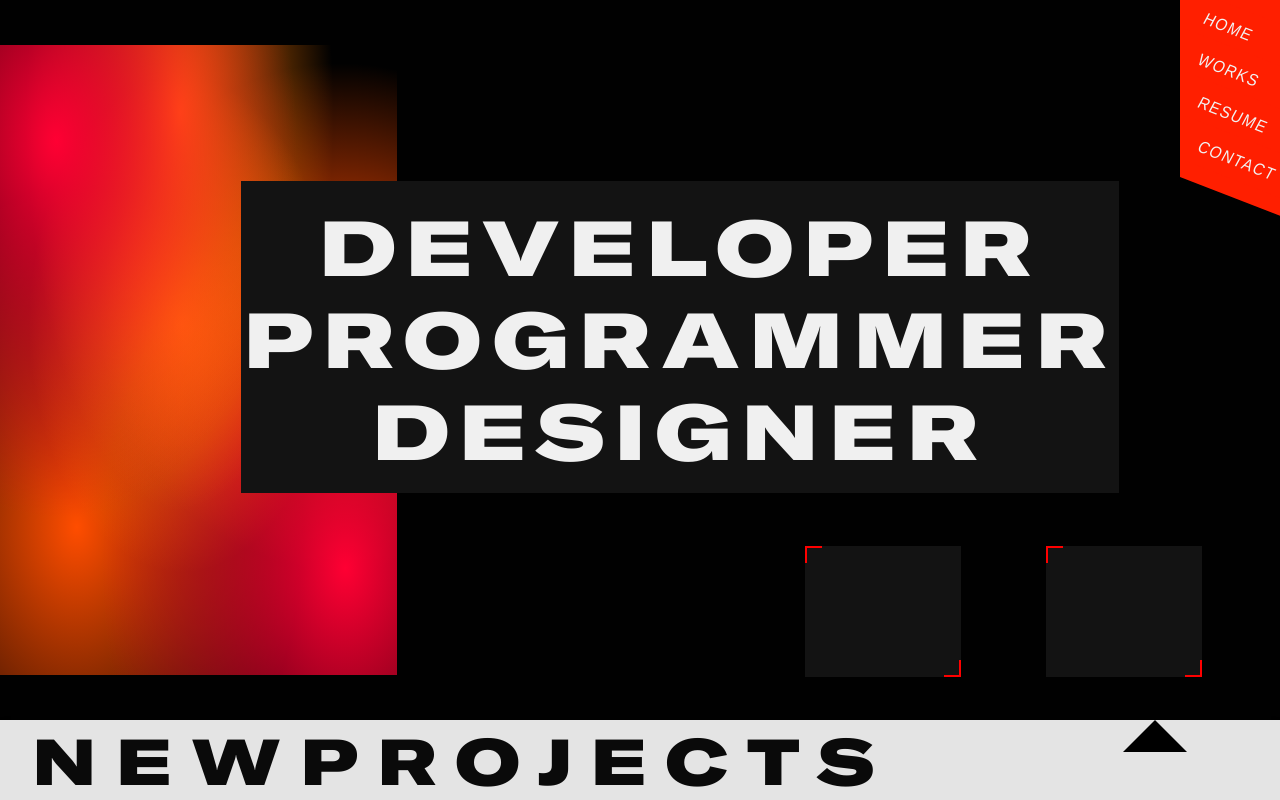
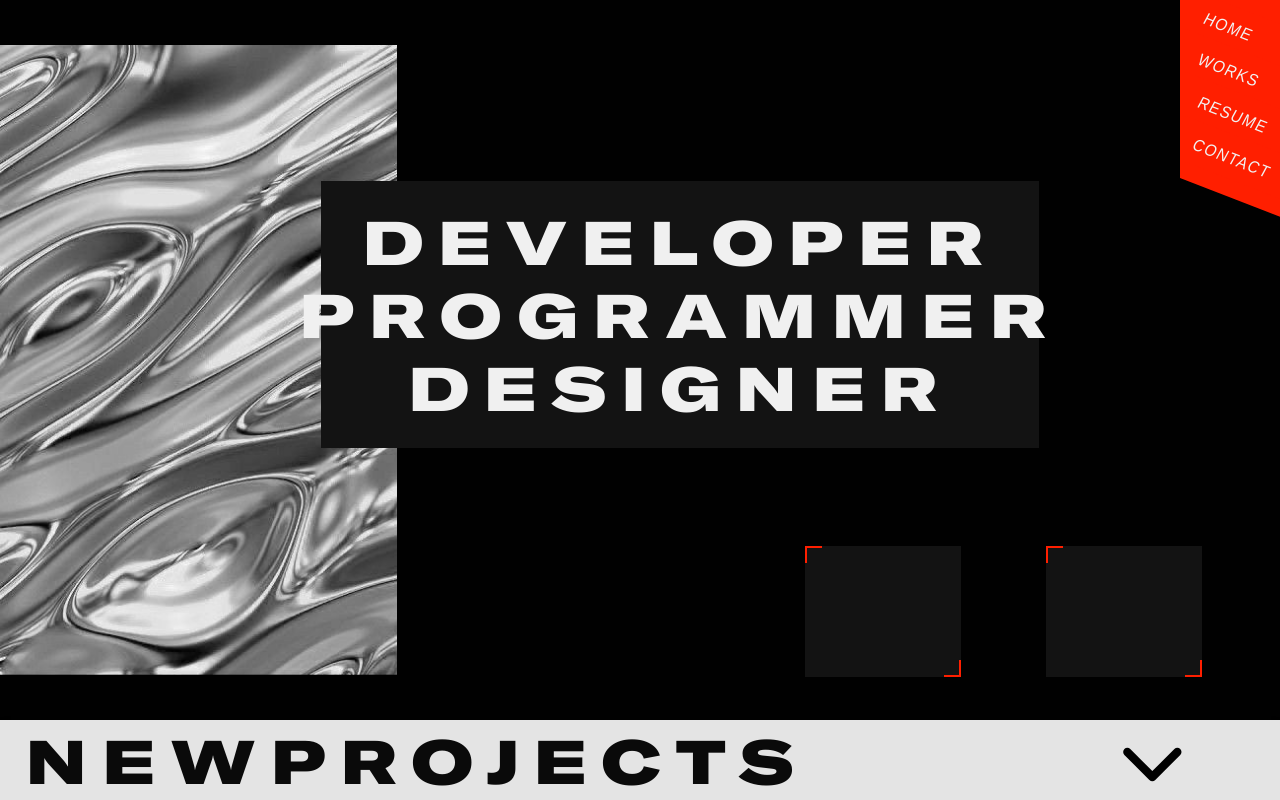
Before and after one commit to kevin21018212/PortfolioV3, a Next.js app: page / in a window 1280 px wide. Built offline with nearby package versions, Linux system fonts and the light colour scheme.

Commit message:
passable homepage

```diff
--- /dev/null
+++ b/app/common.module.scss
@@ -0,0 +1,168 @@
+/* Variables */
+$primaryColor: #ff1f00;
+$primary-hover-color: #429635;
+$secondary-color: #6200ea;
+$secondary-hover-color: #3700b3;
+$danger-color: #d9534f;
+$danger-hover-color: #c9302c;
+$input-border-color: #ccc;
+$input-focus-color: #6200ea;
+$input-focus-shadow-color: rgba(98, 0, 234, 0.5);
+$boxBackground: #131313;
+
+$textPrimary: #f0f0f0;
+$textSecondary: #e4e4e4;
+/* Typography */
+.title {
+  font-size: 4.75vw;
+  letter-spacing: 15px;
+}
+
+/*Shadows*/
+
+$boxShadow: rgba(0, 0, 0, 0.16) 0px 3px 6px, rgba(0, 0, 0, 0.23) 0px 3px 6px;
+$buttonShadow: rgba(0, 0, 0, 0.12) 0px 1px 3px, rgba(0, 0, 0, 0.24) 0px 1px 2px;
+.bg-shadow-round {
+  box-shadow: 0 4px 8px rgba(0, 0, 0, 0.1);
+  border-radius: 8px;
+}
+
+.bg-shadow {
+  box-shadow: 0 4px 8px rgba(0, 0, 0, 0.1);
+}
+
+.bgShadowWhite {
+  border-radius: 8px;
+  box-shadow: 0 4px 8px rgba(0, 0, 0, 0.1);
+  background-color: #fff;
+}
+
+/*Gradients*/
+$simpleGradient: linear-gradient(45deg, #ffd700, #ff4500, #ff1493);
+
+/* Containers */
+
+.container {
+  margin: 0 auto;
+  padding: 1rem;
+  gap: 2rem;
+}
+
+.pageContainer {
+  @extend .flexColumnCenter;
+  width: 90vw;
+  padding: 5vw;
+  gap: 2rem;
+}
+
+.gridDisplayContainer {
+  @extend .container;
+  @extend .bgShadowWhite;
+  width: 100%;
+  display: flex;
+  flex-wrap: wrap;
+}
+
+/* Flex Utilities */
+
+.flex-column {
+  display: flex;
+  flex-direction: column;
+}
+
+.flexCenter {
+  display: flex;
+  align-items: center;
+  justify-content: center;
+}
+
+.flex-horizontal {
+  display: flex;
+  align-items: center;
+}
+.flexColumnCenter {
+  display: flex;
+  flex-direction: column;
+  align-items: center;
+  justify-content: center;
+}
+
+/* Grid Utilities */
+.gridContainer {
+  display: grid;
+  grid-template-columns: repeat(auto-fit, minmax(100px, 1fr));
+  gap: 8px;
+}
+
+/* Misc */
+
+.image {
+  width: 100%;
+  height: auto;
+  border-radius: 4px;
+  margin-top: 16px;
+}
+
+.editIcon {
+  position: absolute;
+  cursor: pointer;
+  top: 15px;
+  right: 15px;
+}
+.actionButtons {
+  position: absolute;
+  bottom: 10px;
+  z-index: 10;
+  right: 10px;
+}
+
+.link {
+  font-size: 16px;
+  color: $secondary-color;
+  text-decoration: none;
+  &:hover {
+    background-color: $primary-hover-color;
+  }
+}
+
+/* Buttons */
+.required {
+  color: red;
+  margin-left: 4px;
+}
+
+.saveButton,
+.deleteButton {
+  padding: 8px 16px;
+  margin-right: 8px;
+  border: none;
+  border-radius: 4px;
+  cursor: pointer;
+}
+
+.saveButton {
+  background-color: #2196f3;
+  color: #fff;
+}
+
+.deleteButton {
+  background-color: #f44336;
+  color: #fff;
+}
+.closeButton {
+  position: absolute;
+  top: 10px;
+  right: 10px;
+  width: 30px;
+  height: 30px;
+  background-color: $danger-color;
+  color: white;
+  border: none;
+  border-radius: 50%;
+  cursor: pointer;
+  @extend .flexCenter;
+
+  & {
+    background-color: $danger-hover-color;
+  }
+}
--- a/app/global/navbar.module.css
+++ b/app/global/navbar.module.scss
@@ -1,3 +1,5 @@
+@import "../common.module.scss";
+
 .navbar {
   position: fixed;
   right: 0px;
@@ -23,7 +25,7 @@
   height: 0;
   border-style: solid;
   border-width: 0 15vh 4vh 0;
-  border-color: transparent var(--primary) transparent transparent;
+  border-color: transparent $primaryColor transparent transparent;
 }
 
 /*Links*/
@@ -44,7 +46,7 @@
   margin-left: -25%;
   padding-left: 2.5vw;
   box-sizing: border-box;
-  background-color: var(--primary);
+  background-color: $primaryColor;
   transform: skew(-10deg) rotate(20deg);
   transition: transform 0.5s ease;
   min-height: 2vh;
@@ -55,7 +57,7 @@
   padding-left: 3vw;
 }
 .lastLink {
-  padding-left: 2.5vw;
+  padding-left: 2vw;
 }
 
 .firstLink:hover,
@@ -72,13 +74,13 @@
   padding-left: 4vw;
 }
 .lastLink:hover {
-  padding-left: 3vw;
+  padding-left: 2.5vw;
 }
 .secondLink a,
 .thirdLink a,
 .firstLink a,
 .lastLink a {
-  color: var(--primary-color);
+  color: $textSecondary;
   text-decoration: none;
 }
 
--- a/app/global/navbar.tsx
+++ b/app/global/navbar.tsx
@@ -1,5 +1,6 @@
+
 import Link from "next/link";
-import styles from "./navbar.module.css";
+import styles from "./navbar.module.scss";
 
 const NavBar = () => {
   return (
--- a/app/global/spacer.module.css
+++ b/app/global/spacer.module.scss
@@ -1,6 +1,8 @@
+@import "../common.module.scss";
+
 .spacerContainer {
   height: 100%;
-  background-color: var(--textSecondary);
+  background-color: $textSecondary;
   display: flex;
   padding: 2.5%;
   flex-direction: column;
@@ -13,7 +15,7 @@
 
 .spacerContainerSimple {
   height: 100%;
-  background-color: var(--textSecondary);
+  background-color: $textSecondary;
   display: flex;
   align-items: center;
   overflow: hidden;
@@ -21,11 +23,10 @@
   box-shadow: var(--arrowShadow);
 }
 
-/*Button Section*/
+/* Button Section */
 .spacerContainerButton {
   height: 100%;
-
-  background-color: var(--textSecondary);
+  background-color: $textSecondary;
   display: flex;
   flex-direction: row;
   align-items: center;
@@ -33,42 +34,36 @@
 }
 .spacerContainerButton h1 {
   padding-left: 2.5%;
-  font-size: 5vw;
-  letter-spacing: 1.5vw;
   width: 80%;
+  @extend .title;
+}
+
+.toggleButtonContainer {
+  display: flex;
+  align-items: center;
+  justify-content: center;
+  width: 20%;
+  height: 100%;
+}
+
+.textContainer {
+  display: flex;
+  align-items: center;
+  justify-content: flex-start;
+  width: 80%;
+  height: 100%;
 }
 
 .toggleButton {
   background: transparent;
   border: none;
   cursor: pointer;
-  width: 20%;
+  width: 100%;
   height: 100%;
   padding: 0;
   transition: transform 0.5s;
   position: relative;
+  display: flex;
+  align-items: center;
+  justify-content: center;
 }
-
-.toggleButton::before,
-.toggleButton::after {
-  content: "";
-  position: absolute;
-  width: 0;
-  height: 0;
-  border: 2.5vw solid transparent;
-  transition: transform 0.5s;
-  top: 40%;
-  transform: translate(-50%, -50%);
-}
-
-.toggleButton.upArrow::before {
-  border-bottom-color: #000;
-  top: 70%;
-  transform: translate(-50%, -50%) rotate(180deg);
-}
-
-.toggleButton.downArrow::before {
-  border-bottom-color: #000;
-  top: 0%;
-  transform: translate(-50%, -50%) rotate(0deg);
-}
--- a/app/global/spacer.tsx
+++ b/app/global/spacer.tsx
@@ -1,5 +1,7 @@
 import React from "react";
-import styles from "./spacer.module.css";
+import styles from "./spacer.module.scss";
+import { FontAwesomeIcon } from "@fortawesome/react-fontawesome";
+import { faChevronUp, faChevronDown } from "@fortawesome/free-solid-svg-icons";
 import { spacerContainerProps } from "../data/types";
 
 const SpacerContainer = ({
@@ -11,13 +13,17 @@ const SpacerContainer = ({
   if (handleToggleProject != null) {
     return (
       <div className={styles.spacerContainerButton}>
-        <h1 className={styles.projectNumber}>{title}</h1>
-        <button
-          onClick={handleToggleProject}
-          className={`${styles.toggleButton} ${
-            isProjectOpen ? styles.upArrow : styles.downArrow
-          }`}
-        ></button>
+        <div className={styles.textContainer}>
+          <h1 className={styles.projectNumber}>{title}</h1>
+        </div>
+        <div className={styles.toggleButtonContainer}>
+          <button onClick={handleToggleProject} className={styles.toggleButton}>
+            <FontAwesomeIcon
+              icon={isProjectOpen ? faChevronUp : faChevronDown}
+              size="5x"
+            />
+          </button>
+        </div>
       </div>
     );
   }
--- a/app/globals.css
+++ b/app/globals.css
@@ -14,7 +14,7 @@ p {
   font-family: "Monument Grotesk Medium", sans-serif;
   color: #f2f2f2;
   letter-spacing: 1.5px;
-  font-size: 1.75vw;
+  font-size: 1.25rem; /* Changed from vw to rem */
   margin: 2.5% 0 0 0;
 }
 
@@ -24,14 +24,14 @@ h1 {
   margin: 0;
   text-transform: uppercase;
   line-height: 1.2;
-  font-size: 6vw;
+  font-size: 4rem; /* Changed from vw to rem */
   color: #0a0a0a;
   letter-spacing: 10px;
 }
 
 h2 {
   font-family: "Monument Grotesk Black", sans-serif;
-  font-size: 5vw;
+  font-size: 3.5rem; /* Changed from vw to rem */
   margin-bottom: 0;
   letter-spacing: 4px;
   color: #f5f7fa;
@@ -44,13 +44,13 @@ h3 {
   font-family: "Monument Grotesk Bold", sans-serif;
   color: #f5f7fa;
   margin: 2.5% 0;
-  font-size: 3.5vw;
+  font-size: 2.5rem; /* Changed from vw to rem */
 }
 
 h4 {
   font-family: "Monument Grotesk Medium", sans-serif;
   color: #f5f7fa;
-  font-size: 3vw;
+  font-size: 2rem; /* Changed from vw to rem */
   margin: 1% 0% 0% 5%;
   letter-spacing: 0.025em;
 }
@@ -59,13 +59,13 @@ h5 {
   font-family: "Neue Montreal Bold", sans-serif;
   margin: 2.5% 0% 0% 0%;
   letter-spacing: 3px;
-  font-size: 2.5vw;
+  font-size: 1.75rem; /* Changed from vw to rem */
   color: #f2f2f2;
 }
 
 h6 {
-  font-family: "Monument Extended ", sans-serif;
-  font-size: 2vw;
+  font-family: "Monument Extended", sans-serif;
+  font-size: 1.5rem; /* Changed from vw to rem */
   margin: 0;
   margin-top: 2.5%;
   letter-spacing: 1px;
@@ -138,21 +138,15 @@ h6 {
 
 html {
   /*colors*/
-  --boxBackground: #131313;
-  --primary: #ff1f00;
-
-  --textPrimary: #f0f0f0;
-  --textSecondary: #e4e4e4;
 
   /*Text*/
   --mediumSeperated: "Monument Grotesk Regular", sans-serif;
 
   /*Shadow Stylign*/
-  --buttonShadow: rgba(0, 0, 0, 0.12) 0px 1px 3px,
-    rgba(0, 0, 0, 0.24) 0px 1px 2px;
+
   --arrowShadow: rgba(0, 0, 0, 0.16) 0px 3px 6px,
     rgba(0, 0, 0, 0.23) 0px 3px 6px;
-  --boxShadow: rgba(0, 0, 0, 0.16) 0px 3px 6px, rgba(0, 0, 0, 0.23) 0px 3px 6px;
+
   --topShadow: rgba(0, 0, 0, 0.25) 0px 3px 3px 0px;
   /*Gradient Styling*/
 
@@ -166,6 +160,4 @@ html {
     radial-gradient(at 45.7% 44.3%, #ff7a00 0px, transparent 50%),
     radial-gradient(at 85.9% 43.1%, #ff4a00 0px, transparent 50%),
     radial-gradient(at 19.3% 76.5%, #ff4d00 0px, transparent 50%);
-
-  --simpleGradient: linear-gradient(45deg, #ffd700, #ff4500, #ff1493);
 }
--- a/app/homepage/landing.tsx
+++ b/app/homepage/landing.tsx
@@ -11,14 +11,7 @@ import ShaderArtBackground from "../data/liquidgradient";
 const Landing = () => {
   return (
     <div className={styles.landingContainer}>
-      <div className={styles.liquidGradient}>
-        {" "}
-        {/* <ShaderArtBackground
-          width="50%"
-          height="300px"
-          style={{ backgroundColor: "gray" }}
-        /> */}
-      </div>
+      <div className={styles.liquidGradient}></div>
 
       <div className={styles.textBox}>
         <h1>Developer</h1>
--- a/app/styles/homepage/landing.module.scss
+++ b/app/styles/homepage/landing.module.scss
@@ -1,5 +1,4 @@
-@import "/app/mixin.scss";
-// styles.scss
+@import "../../common.module.scss";
 .landingContainer {
   height: 90vh;
   display: grid;
@@ -11,16 +10,20 @@
 .liquidGradient {
   grid-column: 1 / span 5;
   grid-row: 2 / span 14;
-  background-image: var(--complexGradient);
+  background-image: url("../../../public/landing1.jpeg");
+  background-size: cover;
 }
 
 .textBox {
-  grid-column: 4 / span 11;
-  grid-row: 5 / span 7;
-  background-color: var(--boxBackground);
-  @include flex-column-center;
+  grid-column: 5 / span 9;
+  grid-row: 5 / span 6;
+  background-color: $boxBackground;
+  @extend .flexCenter;
+  flex-direction: column;
   h1 {
-    color: var(--textPrimary);
+    @extend .title;
+    color: $textPrimary;
+    text-align: center;
   }
 }
 
@@ -48,8 +51,8 @@
     left: 0;
     width: 15px;
     height: 15px;
-    border-top: 2px solid red;
-    border-left: 2px solid red;
+    border-top: 2px solid $primaryColor;
+    border-left: 2px solid $primaryColor;
     z-index: 2;
   }
 
@@ -61,8 +64,8 @@
     right: 0;
     width: 15px;
     height: 15px;
-    border-bottom: 2px solid red;
-    border-right: 2px solid red;
+    border-bottom: 2px solid $primaryColor;
+    border-right: 2px solid $primaryColor;
   }
 }
 
--- a/app/styles/homepage/project.module.scss
+++ b/app/styles/homepage/project.module.scss
@@ -1,4 +1,4 @@
-@import "/app/mixin.scss";
+@import "../../common.module.scss";
 /* Projects Component */
 .projectsComponent {
   z-index: 50;
@@ -10,28 +10,28 @@
 .projectsContainer {
   display: flex;
   height: 0vh;
-  box-shadow: var(--boxShadow);
-  background-color: var(--boxBackground);
+  box-shadow: $boxShadow;
+  background-color: $boxBackground;
   z-index: 50;
 }
 
 /* Circle and Circle Container */
 .circlesContainer {
-  @include flex-column-center;
+  // @include flex-column-center;
   width: 10vw;
-  background: var(--simpleGradient);
-  box-shadow: var(--buttonShadow);
+  background: $simpleGradient;
+  box-shadow: $buttonShadow;
   overflow-y: hidden;
   .circle {
     width: 2.25vw;
     height: 2.25vw;
     border-radius: 50%;
-    border: 2px solid var(--boxBackground);
+    border: 2px solid $boxBackground;
     transition: background-color 0.5s ease;
     margin-top: 25px;
     background-color: transparent;
     .circle:hover {
-      background-color: var(--boxBackground);
+      background-color: $boxBackground;
     }
   }
 }
--- a/package.json
+++ b/package.json
@@ -11,6 +11,8 @@
   },
   "dependencies": {
     "@barba/core": "^2.9.7",
+    "@fortawesome/free-solid-svg-icons": "^6.5.2",
+    "@fortawesome/react-fontawesome": "^0.2.2",
     "@splidejs/react-splide": "^0.7.12",
     "@splidejs/splide": "^4.1.4",
     "@types/node": "20.4.2",
@@ -19,7 +21,7 @@
     "easy-mesh-gradient": "^0.0.5",
     "framer-motion": "^10.16.4",
     "gsap": "^3.12.5",
-    "next": "^13.5.6",
+    "next": "^14.2.3",
     "react": "18.2.0",
     "react-dom": "18.2.0",
     "react-fast-marquee": "^1.6.4",
```
Also changed, not shown: app/mixin.scss (deleted, +0 -11 lines), 1 other file (tests, documents, lock files or other folders).
